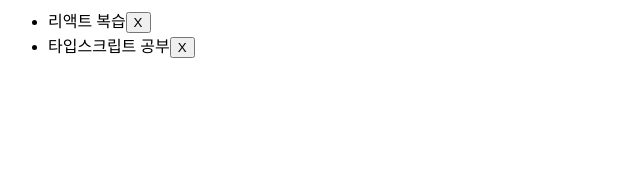
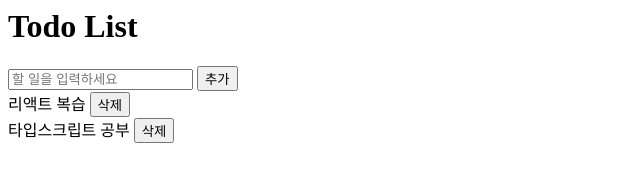
Before and after one commit to celestedayoung/to-do-list, a plain HTML site: page index.html in a window 1280 px wide. Shown: the whole page, without its empty margins (0-640 px from the left). Drawn offline with Linux system fonts and the light colour scheme.

Commit message:
feat: Input 컴포넌트 구현

```diff
--- a/App.js
+++ b/App.js
@@ -1,19 +1,63 @@
-import TodoList from './components/TodoList.js'
-import { model } from './model/model.js'
+import TodoList from "./components/TodoList.js";
+import TodoInput from "./components/TodoInput.js";
+import { model } from "./model/model.js";
 
 function App() {
-  this.data = []
-  this.todoList = null
-  this.$todoList = document.querySelector('#todo-list')
+  this.data = [];
+  this.todoList = null;
+  this.todoInput = null;
+  this.$todoList = document.querySelector("#todo-list");
 
   this.init = () => {
-    this.data = model
-    this.todoList = new TodoList(this.$todoList, this.data)
-  }
+    this.data = [...model];
+    this.render();
+  };
 
-  this.setState = () => {}
+  this.setState = (newData) => {
+    this.data = newData;
+    this.todoList.update(this.data);
+  };
 
-  this.init()
+  this.addTodo = (newTodo) => {
+    const updatedData = [...this.data, newTodo];
+    this.setState(updatedData);
+  };
+
+  this.updateTodo = (index, updatedTodo) => {
+    const updatedData = this.data.map((todo, i) =>
+      i === index ? updatedTodo : todo
+    );
+    this.setState(updatedData);
+  };
+
+  this.deleteTodo = (index) => {
+    const updatedData = this.data.filter((_, i) => i !== index);
+    this.setState(updatedData);
+  };
+
+  this.render = () => {
+    this.$todoList.innerHTML = `
+      <div class="app-container">
+        <h1>Todo List</h1>
+        <div id="todo-input"></div>
+        <div id="todo-list-content"></div>
+      </div>
+    `;
+
+    const todoInputContainer = document.querySelector("#todo-input");
+    const todoListContainer = document.querySelector("#todo-list-content");
+
+    this.todoInput = new TodoInput(todoInputContainer, this.addTodo);
+
+    this.todoList = new TodoList(
+      todoListContainer,
+      this.data,
+      this.updateTodo,
+      this.deleteTodo
+    );
+  };
+
+  this.init();
 }
 
-export default App
+export default App;
--- /dev/null
+++ b/components/TodoInput.js
@@ -0,0 +1,62 @@
+function TodoInput(container, addTodoCallback) {
+  this.container = container;
+  this.addTodoCallback = addTodoCallback;
+  this.inputElement = null;
+  this.buttonElement = null;
+
+  this.init = () => {
+    this.render();
+    this.bindEvents();
+  };
+
+  this.render = () => {
+    this.container.innerHTML = `
+      <div class="todo-input-container">
+        <input
+          type="text"
+          class="todo-input"
+          placeholder="할 일을 입력하세요"
+          maxlength="100"
+        />
+        <button class="add-button">추가</button>
+      </div>
+    `;
+
+    this.inputElement = this.container.querySelector(".todo-input");
+    this.buttonElement = this.container.querySelector(".add-button");
+  };
+
+  this.bindEvents = () => {
+    this.buttonElement.addEventListener("click", this.handleAddTodo);
+
+    // 엔터키 이벤트
+    this.inputElement.addEventListener("keypress", (e) => {
+      if (e.key === "Enter") {
+        this.handleAddTodo();
+      }
+    });
+  };
+
+  this.handleAddTodo = () => {
+    const todoText = this.inputElement.value.trim();
+
+    if (todoText === "") {
+      alert("할 일을 입력해주세요!");
+      return;
+    }
+
+    const newTodo = {
+      name: todoText,
+      isCompleted: false,
+    };
+
+    this.addTodoCallback(newTodo);
+
+    this.inputElement.value = "";
+    this.inputElement.focus();
+  };
+
+  this.init();
+}
+
+export default TodoInput;
--- a/components/TodoList.js
+++ b/components/TodoList.js
@@ -1,14 +1,75 @@
-function TodoList($container, data) {
-  this.$container = $container
-  this.data = data
+function TodoList(container, todos, updateTodoCallback, deleteTodoCallback) {
+  this.container = container;
+  this.todos = todos;
+  this.updateTodoCallback = updateTodoCallback;
+  this.deleteTodoCallback = deleteTodoCallback;
 
-  this.render = function () {
-    this.$container.innerHTML = `<ul>${this.data
-      .map(todo => `<li>${todo.name}<button type="button">X</button></li>`)
-      .join('')} </ul>`
-  }
+  this.init = () => {
+    this.render();
+  };
 
-  this.render()
+  this.render = () => {
+    if (this.todos.length === 0) {
+      this.container.innerHTML = `
+        <div class="empty-state">
+          <p>등록된 할 일이 없습니다.</p>
+          <p>새로운 할 일을 추가해보세요:)</p>
+        </div>
+      `;
+      return;
+    }
+
+    const todoListHTML = this.todos
+      .map((todo, index) => {
+        return `
+        <div class="todo-item ${todo.isCompleted ? "completed" : ""}">
+          <span
+            class="todo-title ${todo.isCompleted ? "completed-text" : ""}"
+            data-index="${index}"
+            onclick="window.todoListInstance.toggleComplete(${index})"
+          >
+            ${todo.name}
+          </span>
+          <button
+            class="delete-button"
+            data-index="${index}"
+            onclick="window.todoListInstance.deleteTodo(${index})"
+          >
+            삭제
+          </button>
+        </div>
+      `;
+      })
+      .join("");
+
+    this.container.innerHTML = `
+      <div class="todo-list-container">
+        ${todoListHTML}
+      </div>
+    `;
+  };
+
+  this.toggleComplete = (index) => {
+    this.updateTodoCallback(index, {
+      ...this.todos[index],
+      isCompleted: !this.todos[index].isCompleted,
+    });
+  };
+
+  this.deleteTodo = (index) => {
+    if (confirm("정말로 이 할 일을 삭제하시겠습니까?")) {
+      this.deleteTodoCallback(index);
+    }
+  };
+
+  this.update = (newTodos) => {
+    this.todos = newTodos;
+    this.render();
+  };
+
+  window.todoListInstance = this;
+
+  this.init();
 }
 
-export default TodoList
+export default TodoList;
--- a/index.html
+++ b/index.html
@@ -1,13 +1,12 @@
 <html lang="en">
   <head>
-  <meta charset="UTF-8">
-  <meta name="viewport" content="width=device-width, initial-scale=1">
+    <meta charset="UTF-8" />
+    <meta name="viewport" content="width=device-width, initial-scale=1" />
     <title>플랜잇 스퀘어 채용과제</title>
   </head>
   <body>
     <div id="todo-list"></div>
 
     <script type="module" src="./index.js"></script>
-
   </body>
 </html>
```
Lines whose indentation alone changed are shown as unchanged.
